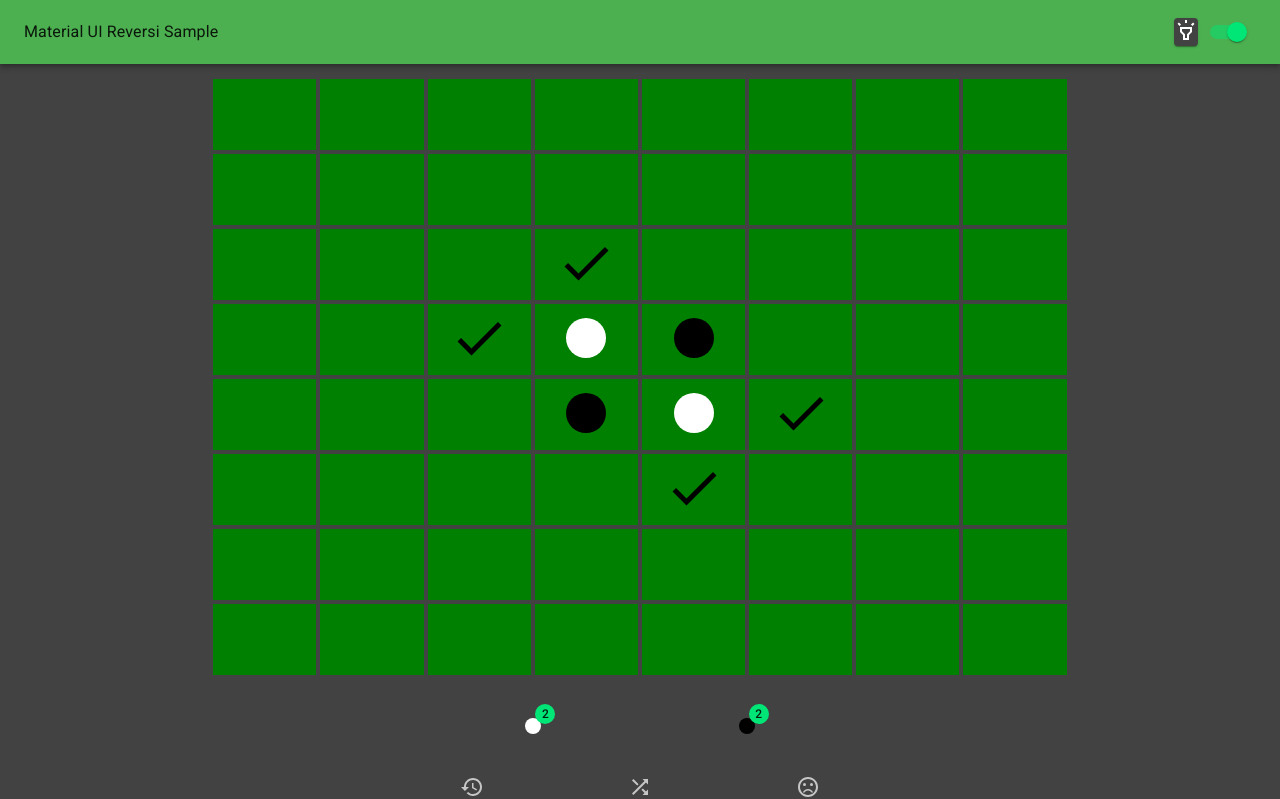
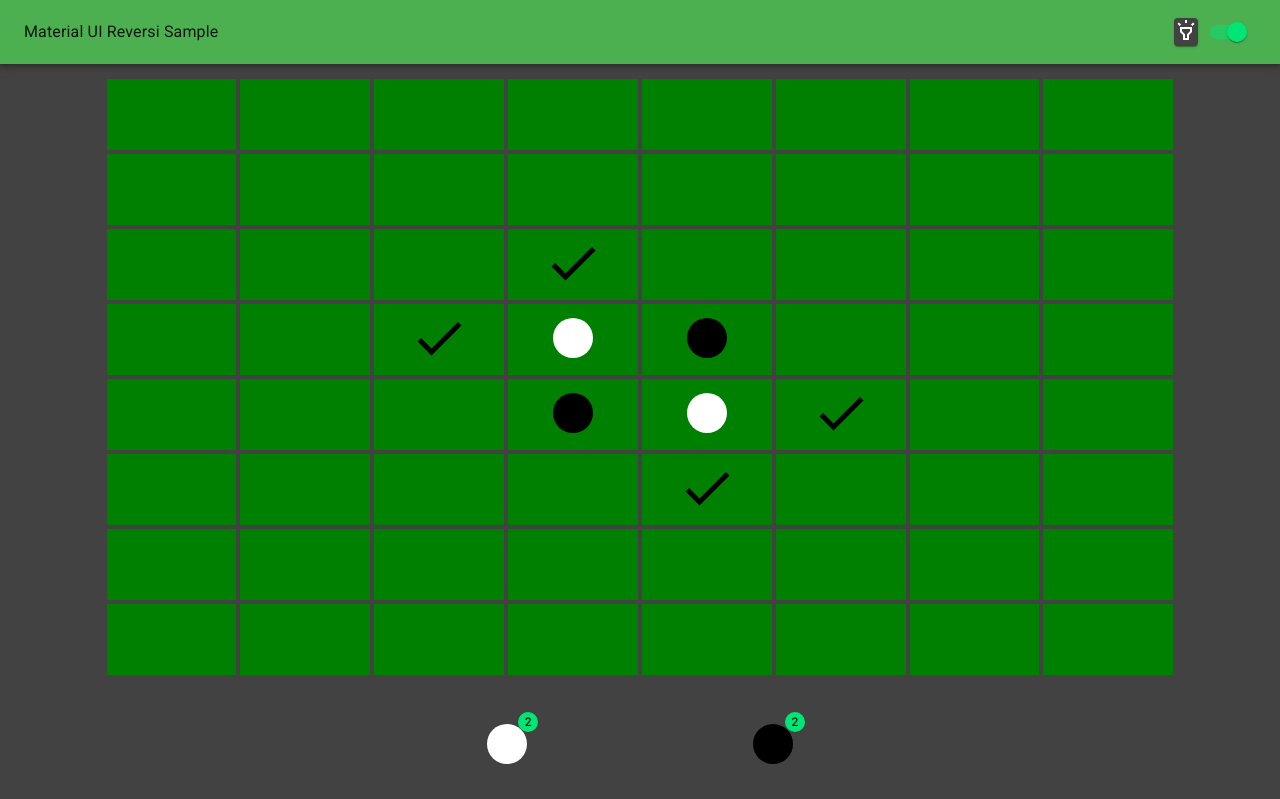
Before and after one commit to snerks/react-mui-reversi-ts, a React (Create React App) app: page / in a window 1280 px wide. Shown: the top 799 px of the page. Built offline with nearby package versions, Linux system fonts and the light colour scheme.

Commit message:
Adjust count Token size

```diff
--- a/src/App.tsx
+++ b/src/App.tsx
@@ -26,12 +26,12 @@ function App() {
               <Header isDarkMode={isDarkMode} setIsDarkMode={setIsDarkMode} />
             </Grid>
             <Grid item container>
-              <Grid item xs={1} sm={2} />
-              <Grid item xs={10} sm={8}>
+              <Grid item xs={false} sm={1} />
+              <Grid item xs={12} sm={10}>
                 {/* <BoardList /> */}
                 <GamePageList />
               </Grid>
-              <Grid item xs={1} sm={2} />
+              <Grid item xs={false} sm={1} />
             </Grid>
           </Grid>
         </div>
--- a/src/components/GameBoardList.tsx
+++ b/src/components/GameBoardList.tsx
@@ -40,19 +40,19 @@ const useStyles = makeStyles((theme) => {
             alignItems: "center"
         },
         token: {
-            padding: theme.spacing(1),
+            // padding: theme.spacing(1),
             [theme.breakpoints.up('xs')]: {
-                fontSize: 17,
+                fontSize: 30,
             },
-            // [theme.breakpoints.up('sm')]: {
-            //     fontSize: 40,
-            // },
+            [theme.breakpoints.up('sm')]: {
+                fontSize: 30,
+            },
             [theme.breakpoints.up('md')]: {
                 fontSize: 40,
             },
             [theme.breakpoints.up('lg')]: {
-                fontSize: 100,
-            },
+                fontSize: 60,
+            }
         },
         currentCountContainer: {
             padding: "20px 0 10px 0",
@@ -413,19 +413,15 @@ const GameBoardList: React.FC<GameBoardListProps> = ({ initialBoard }) => {
                 <Grid item xs={3} />
                 <Grid item xs={3} container>
                     <Grid item container justify="center">
-                        <Badge color="secondary" showZero badgeContent={whitePlayerCells.length}>
-                            <div style={{ color: "white" }}>
-                                <FiberManualRecordIcon />
-                            </div>
+                        <Badge color="secondary" showZero overlap="circle" badgeContent={whitePlayerCells.length}>
+                            <FiberManualRecordIcon className={classes.token} style={{ color: "white" }} />
                         </Badge>
                     </Grid>
                 </Grid>
                 <Grid item xs={3} container>
                     <Grid item container justify="center">
-                        <Badge color="secondary" showZero badgeContent={blackPlayerCells.length}>
-                            <div style={{ color: "black" }}>
-                                <FiberManualRecordIcon />
-                            </div>
+                        <Badge color="secondary" showZero overlap="circle" badgeContent={blackPlayerCells.length}>
+                            <FiberManualRecordIcon className={classes.token} style={{ color: "black" }} />
                         </Badge>
                     </Grid>
                 </Grid>
```
